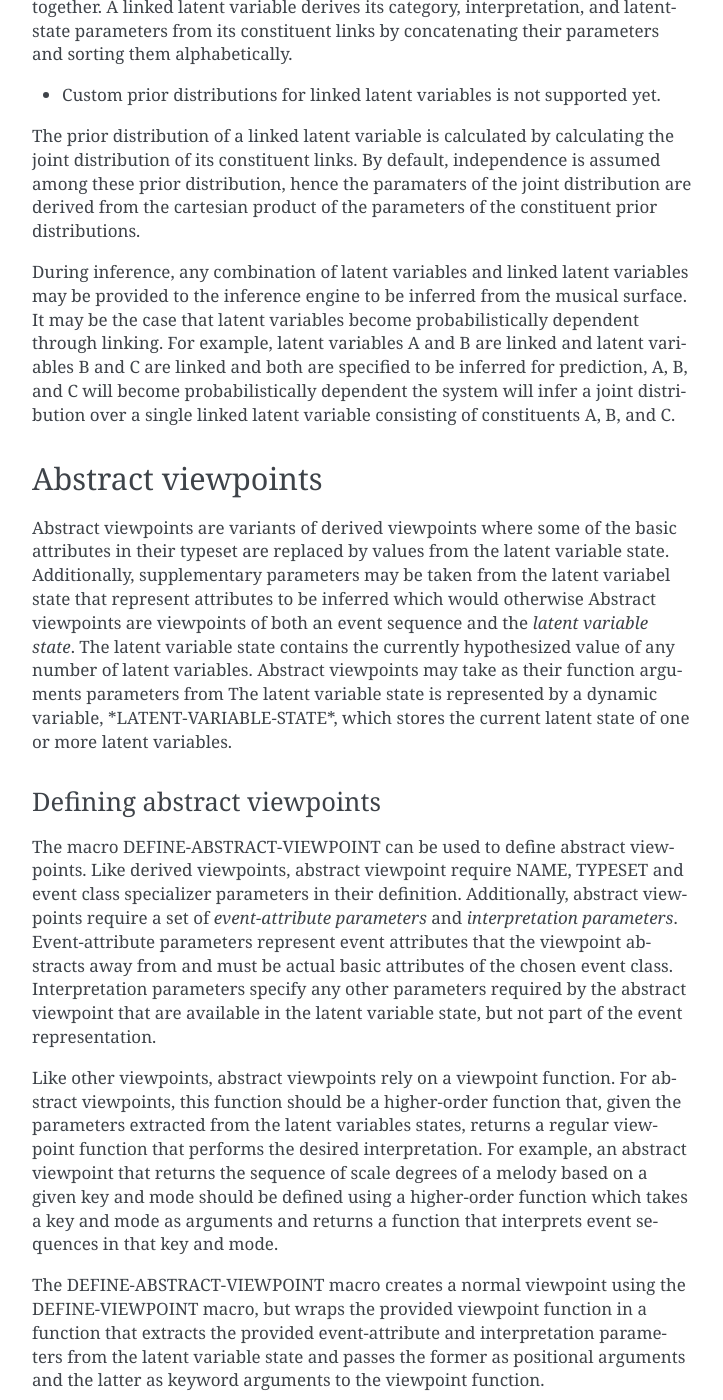
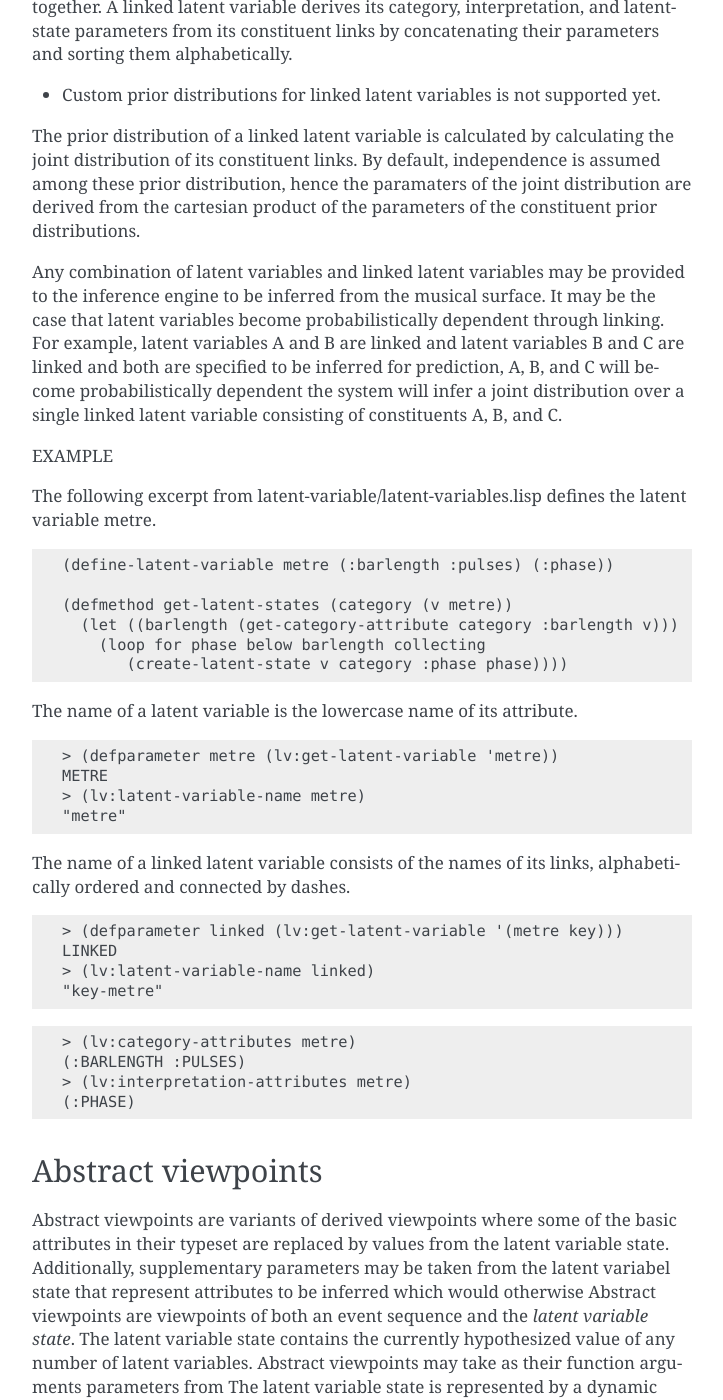
Before and after one commit to mtpearce/idyom, a Sphinx documentation site: the page built from documentation/inference.rst, in a window 1280 px wide and 1400 px high, scrolled down 2892 px. Shown: the whole window, without its empty margins (388-1111 px from the left). Built offline with Sphinx 7.4.7, drawn with Linux system fonts in a browser that asks for light colours.

Commit message:
stab at documentation

```diff
--- a/documentation/inference.rst
+++ b/documentation/inference.rst
@@ -100,9 +102,50 @@ A linked latent variable derives its category, interpretation, and latent-state
 The prior distribution of a linked latent variable is calculated by calculating the joint distribution of its constituent links.
 By default, independence is assumed among these prior distribution, hence the paramaters of the joint distribution are derived from the cartesian product of the parameters of the constituent prior distributions.
 
-During inference, any combination of latent variables and linked latent variables may be provided to the inference engine to be inferred from the musical surface.
+Any combination of latent variables and linked latent variables may be provided to the inference engine to be inferred from the musical surface.
 It may be the case that latent variables become probabilistically dependent through linking.
 For example, latent variables A and B are linked and latent variables B and C are linked and both are specified to be inferred for prediction, A, B, and C will become probabilistically dependent the system will infer a joint distribution over a single linked latent variable consisting of constituents A, B, and C.
+
+EXAMPLE
+
+The following excerpt from latent-variable/latent-variables.lisp defines the latent variable metre.
+
+::
+
+    (define-latent-variable metre (:barlength :pulses) (:phase))
+
+    (defmethod get-latent-states (category (v metre))
+      (let ((barlength (get-category-attribute category :barlength v)))
+        (loop for phase below barlength collecting
+           (create-latent-state v category :phase phase))))
+
+The name of a latent variable is the lowercase name of its attribute.
+
+::
+
+    > (defparameter metre (lv:get-latent-variable 'metre))
+    METRE
+    > (lv:latent-variable-name metre)
+    "metre"
+
+The name of a linked latent variable consists of the names of its links, alphabetically ordered and connected by dashes.
+
+::
+
+    > (defparameter linked (lv:get-latent-variable '(metre key)))
+    LINKED
+    > (lv:latent-variable-name linked)
+    "key-metre"
+
+
+
+::
+
+    > (lv:category-attributes metre)
+    (:BARLENGTH :PULSES)
+    > (lv:interpretation-attributes metre)
+    (:PHASE)
+
 
 Abstract viewpoints
 -------------------
```
Also changed, not shown: other parts of documentation/inference.rst (+2 -0 lines).
